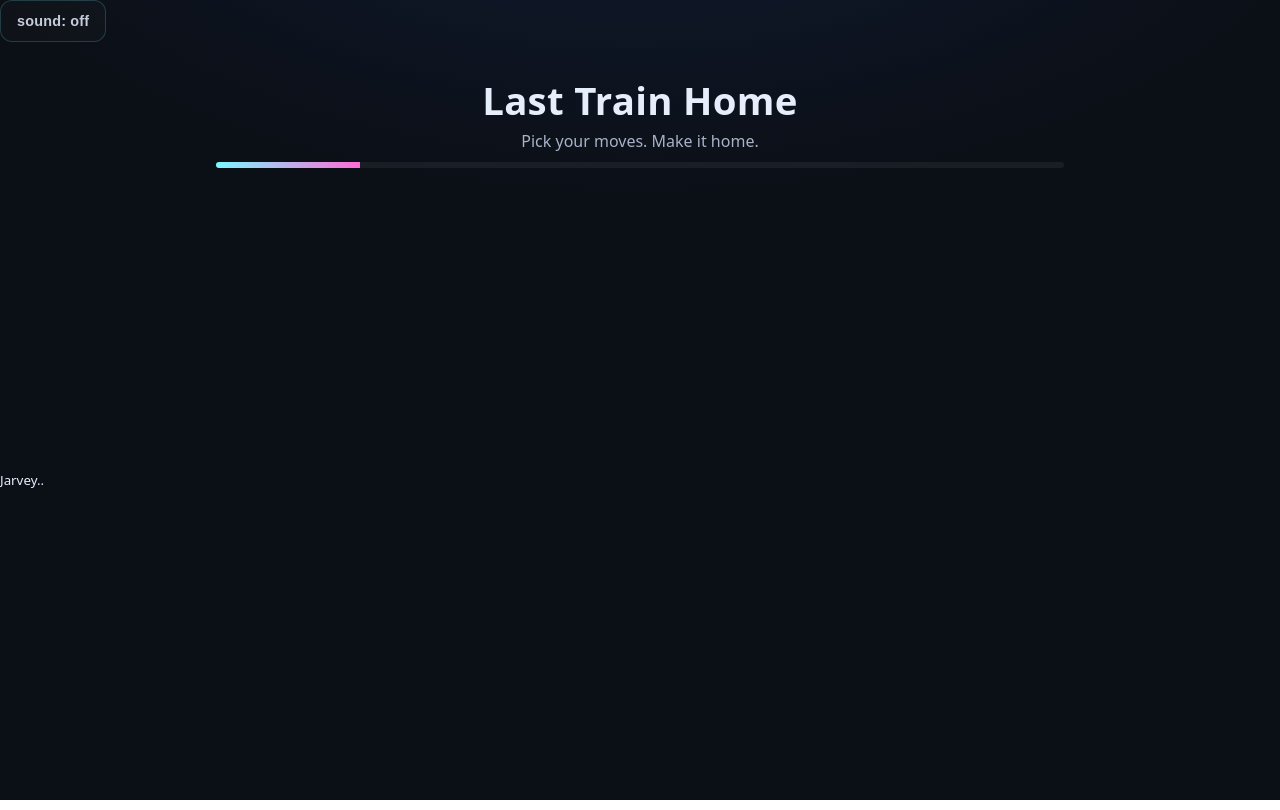
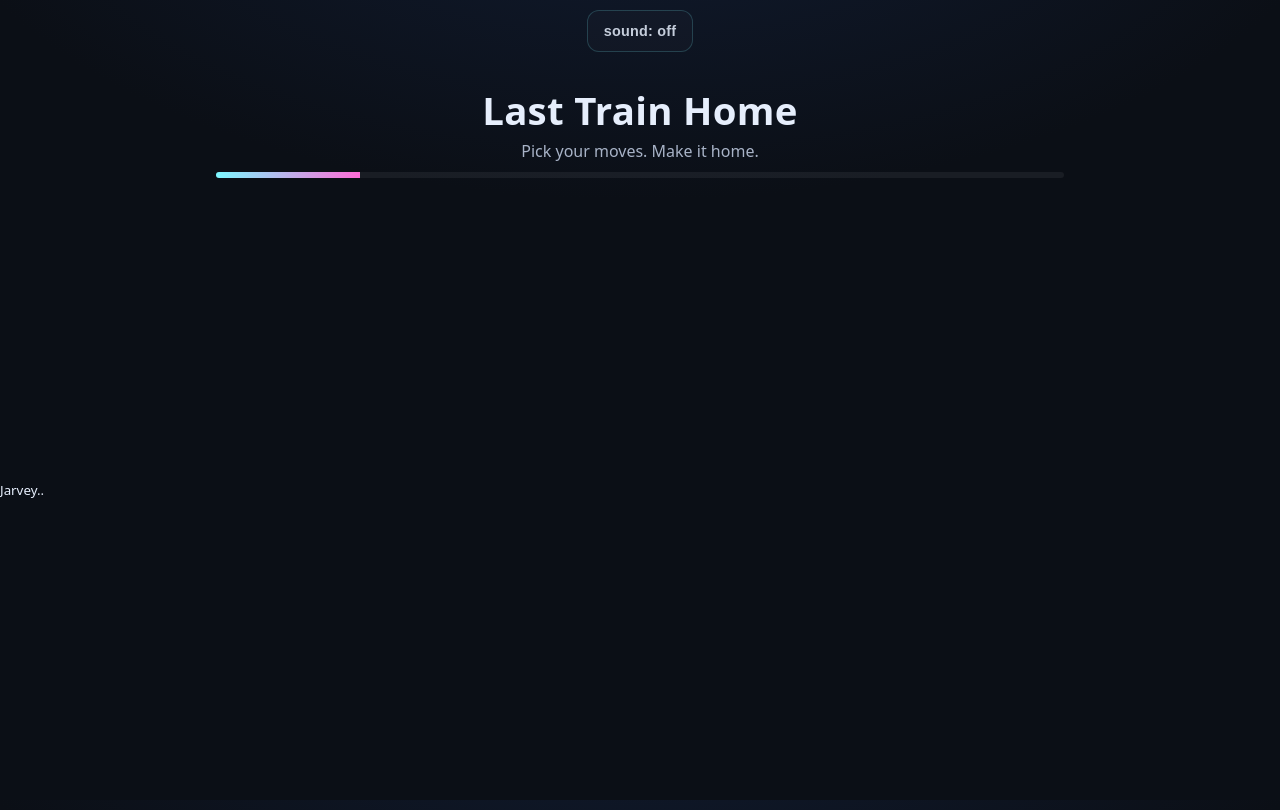
Before and after one commit to jarvf/Project1, a plain HTML site: page index.html in a window 1280 px wide. Drawn offline with Linux system fonts and the light colour scheme.

Commit message:
Centered sound button

```diff
--- a/styles.css
+++ b/styles.css
@@ -98,3 +98,8 @@ main{max-width:880px;margin:0 auto;padding:8px 16px 56px}
   10%  { opacity: .95; }
   100% { transform: translate3d(var(--x, 0px), 110vh, 0) rotate(calc(var(--rot, 0deg) + var(--spin, 900deg))); opacity: 0; }
 }
+#soundToggle{
+  display: block;
+  width: max-content;
+  margin: 10px auto 12px;
+}
```
